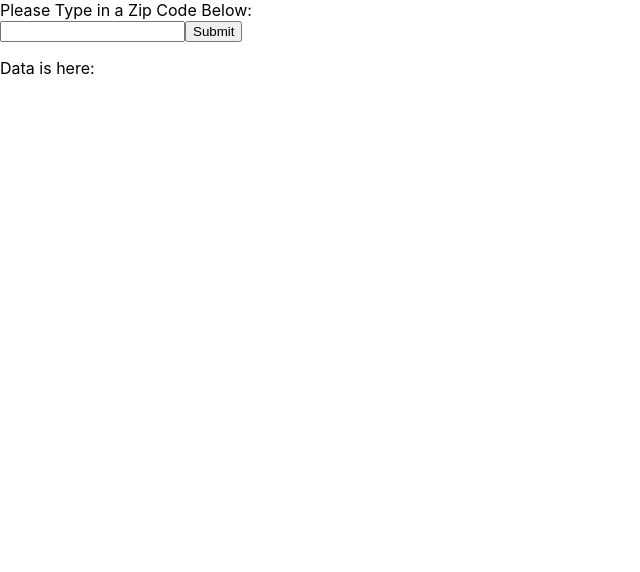
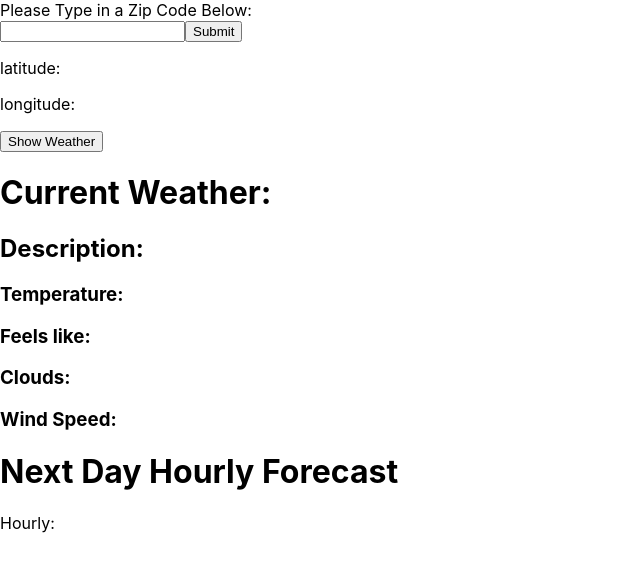
Before and after one commit to marcusmuntean/WeatherAndNewsAppProject, a React (Create React App) app in the folder weather-app/: page / in a window 1280 px wide. Shown: the top 572 px of the page, without its empty margins (0-640 px from the left). Built offline with nearby package versions, Linux system fonts and the light colour scheme.

Commit message:
began hourly

```diff
--- a/weather-app/src/App.js
+++ b/weather-app/src/App.js
@@ -13,7 +13,8 @@ function App() {
 
 function Coordinates() {
   const [zip, setZip] = useState();
-  const [jsonData, setJsonData] = useState();
+  const [latitude, setLatitude] = useState();
+  const [longitude, setLongitude] = useState();
 
   const API_Key = process.env.REACT_APP_api_key;
   const url = new URL("http://api.openweathermap.org/geo/1.0/zip");
@@ -25,10 +26,12 @@ function Coordinates() {
     url.searchParams.append("zip", zip);
     url.searchParams.append("appid", API_Key);
 
-    alert(API_Key);
     fetch(url)
       .then((result) => result.json())
-      .then((data) => setJsonData(data.results));
+      .then((data) => {
+        setLatitude(data.lat);
+        setLongitude(data.lon);
+      });
   };
 
   const change = (event) => {
@@ -39,7 +42,59 @@ function Coordinates() {
     <>
       <input value={zip} onChange={change} />
       <button onClick={() => HandleClick()}>Submit</button>
-      <p>Data is here: {jsonData}</p>
+      <p>latitude: {latitude}</p>
+      <p>longitude: {longitude}</p>
+      <Weather lat={latitude} lon={longitude} />
+    </>
+  );
+}
+
+function Weather(props) {
+  const [currentObj, setCurrentObj] = useState({});
+  const [weatherObj, setWeatherObj] = useState({});
+  const [hourlyArr, setHourlyArr] = useState([{}]);
+
+  const API_Key = process.env.REACT_APP_api_key;
+  const url = new URL("https://api.openweathermap.org/data/2.5/onecall");
+
+  const HandleClick = () => {
+    url.searchParams.delete("lat");
+    url.searchParams.delete("lon");
+    url.searchParams.delete("appid");
+
+    url.searchParams.append("lat", props.lat);
+    url.searchParams.append("lon", props.lon);
+    url.searchParams.append("appid", API_Key);
+
+    fetch(url)
+      .then((result) => result.json())
+      .then((data) => {
+        setCurrentObj(data.current);
+        setWeatherObj(data.current.weather[0]);
+        setHourlyArr(data.hourly);
+      });
+  };
+
+  return (
+    <>
+      <button onClick={() => HandleClick()}>Show Weather</button>
+      <h1>Current Weather: {weatherObj.main}</h1>
+      <h2>Description: {weatherObj.description}</h2>
+      <h3>Temperature: {currentObj.temp}</h3>
+      <h3>Feels like: {currentObj.feels_like}</h3>
+      <h3>Clouds: {currentObj.clouds}</h3>
+      <h3>Wind Speed: {currentObj.wind_speed}</h3>
+
+      <h1>Next Day Hourly Forecast</h1>
+      <Hourly hourlyArr={hourlyArr} />
+    </>
+  );
+}
+
+function Hourly(props) {
+  return (
+    <>
+      <p>Hourly: {props.hourlyArr[0].pressure}</p>
     </>
   );
 }
```
